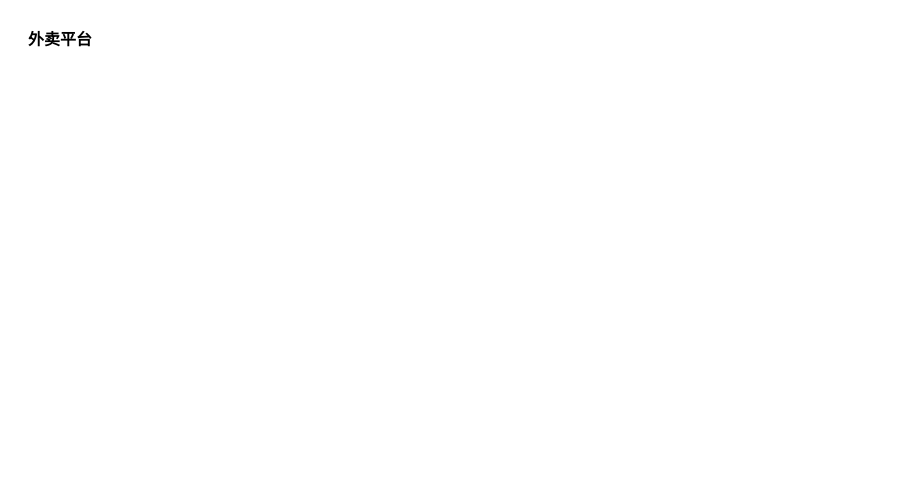
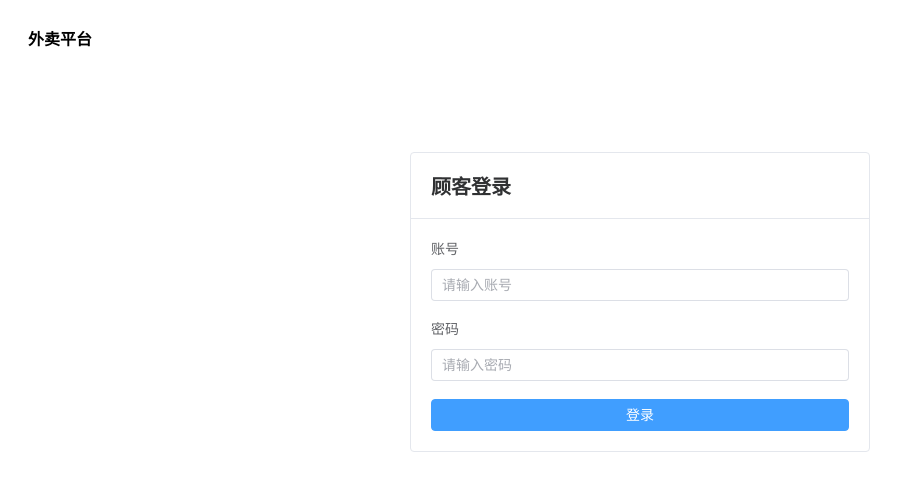
Before and after one commit to Friedriceee/DevOps-Jikeda-2026, a Vue app in the folder frontend/: page /login in a window 1280 px wide. Before the commit this address had no page. Shown: the top 490 px of the page, without its empty margins (0-905 px from the left). Built offline with nearby package versions, Linux system fonts and the light colour scheme.

Commit message:
feat(frontend): add customer login foundation

```diff
--- /dev/null
+++ b/frontend/src/api/auth.js
@@ -0,0 +1,5 @@
+import http from './http'
+
+export function login(payload) {
+  return http.post('/auth/login', payload)
+}
--- a/frontend/src/main.js
+++ b/frontend/src/main.js
@@ -5,9 +5,13 @@ import 'element-plus/dist/index.css'
 
 import App from './App.vue'
 import router from './router'
+import { useAuthStore } from './stores/auth'
+
+const pinia = createPinia()
+useAuthStore(pinia).restoreSession()
 
 createApp(App)
-  .use(createPinia())
+  .use(pinia)
   .use(router)
   .use(ElementPlus)
   .mount('#app')
--- a/frontend/src/router/index.js
+++ b/frontend/src/router/index.js
@@ -1,8 +1,10 @@
 import { createRouter, createWebHistory } from 'vue-router'
 import HomeView from '@/views/HomeView.vue'
+import LoginView from '@/views/auth/LoginView.vue'
 
 const routes = [
   { path: '/', name: 'home', component: HomeView },
+  { path: '/login', name: 'login', component: LoginView },
   {
     path: '/merchant/dishes',
     name: 'merchant-dishes',
--- /dev/null
+++ b/frontend/src/stores/auth.js
@@ -0,0 +1,70 @@
+import { computed, ref } from 'vue'
+import { defineStore } from 'pinia'
+
+const STORAGE_KEY = 'takeout.auth.session'
+
+function readStoredSession() {
+  try {
+    const raw = window.localStorage.getItem(STORAGE_KEY)
+    return raw ? JSON.parse(raw) : null
+  } catch {
+    return null
+  }
+}
+
+export const useAuthStore = defineStore('auth', () => {
+  const token = ref(null)
+  const user = ref(null)
+
+  const isAuthenticated = computed(() => Boolean(token.value))
+  const role = computed(() => user.value?.role ?? null)
+
+  function setSession(session) {
+    const accessToken = session?.accessToken ?? session?.token
+    if (!accessToken) {
+      throw new Error('登录响应缺少 accessToken')
+    }
+
+    token.value = accessToken
+    user.value = {
+      id: session.userId ?? session.id ?? null,
+      role: session.role ?? null,
+      profileId: session.profileId ?? null,
+      displayName: session.displayName ?? session.username ?? null,
+    }
+
+    window.localStorage.setItem(STORAGE_KEY, JSON.stringify({
+      accessToken: token.value,
+      user: user.value,
+    }))
+  }
+
+  function restoreSession() {
+    const session = readStoredSession()
+    if (!session?.accessToken) return
+
+    token.value = session.accessToken
+    user.value = session.user ?? null
+  }
+
+  function clearSession() {
+    token.value = null
+    user.value = null
+    window.localStorage.removeItem(STORAGE_KEY)
+  }
+
+  function hasRole(expectedRole) {
+    return role.value === expectedRole
+  }
+
+  return {
+    token,
+    user,
+    role,
+    isAuthenticated,
+    setSession,
+    restoreSession,
+    clearSession,
+    hasRole,
+  }
+})
--- /dev/null
+++ b/frontend/src/views/auth/LoginView.vue
@@ -0,0 +1,84 @@
+<script setup>
+import { reactive, ref } from 'vue'
+import { useRoute, useRouter } from 'vue-router'
+import { ElMessage } from 'element-plus'
+import { login } from '@/api/auth'
+import { useAuthStore } from '@/stores/auth'
+
+const router = useRouter()
+const route = useRoute()
+const authStore = useAuthStore()
+
+const form = reactive({
+  account: '',
+  password: '',
+})
+const loading = ref(false)
+
+function validate() {
+  if (!form.account.trim()) {
+    ElMessage.warning('请输入账号')
+    return false
+  }
+  if (!form.password) {
+    ElMessage.warning('请输入密码')
+    return false
+  }
+  return true
+}
+
+async function submit() {
+  if (!validate()) return
+
+  loading.value = true
+  try {
+    const session = await login({
+      account: form.account.trim(),
+      password: form.password,
+    })
+    authStore.setSession(session)
+    ElMessage.success('登录成功')
+
+    const redirect = typeof route.query.redirect === 'string'
+      ? route.query.redirect
+      : '/customer/merchants'
+    await router.replace(redirect)
+  } finally {
+    loading.value = false
+  }
+}
+</script>
+
+<template>
+  <section class="login-page">
+    <el-card class="login-card" shadow="never">
+      <template #header>
+        <div class="login-title">顾客登录</div>
+      </template>
+
+      <el-form label-position="top" @submit.prevent="submit">
+        <el-form-item label="账号">
+          <el-input v-model="form.account" autocomplete="username" placeholder="请输入账号" />
+        </el-form-item>
+        <el-form-item label="密码">
+          <el-input
+            v-model="form.password"
+            type="password"
+            show-password
+            autocomplete="current-password"
+            placeholder="请输入密码"
+          />
+        </el-form-item>
+        <el-button type="primary" native-type="submit" :loading="loading" class="submit-button">
+          登录
+        </el-button>
+      </el-form>
+    </el-card>
+  </section>
+</template>
+
+<style scoped>
+.login-page { max-width: 460px; margin: 64px auto; }
+.login-title { font-size: 20px; font-weight: 600; }
+.submit-button { width: 100%; }
+</style>
```
